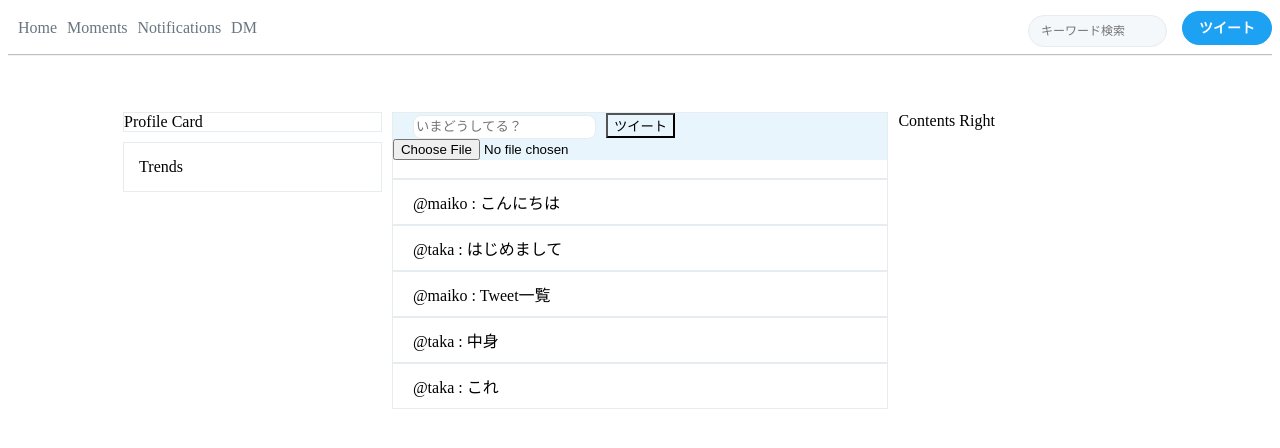
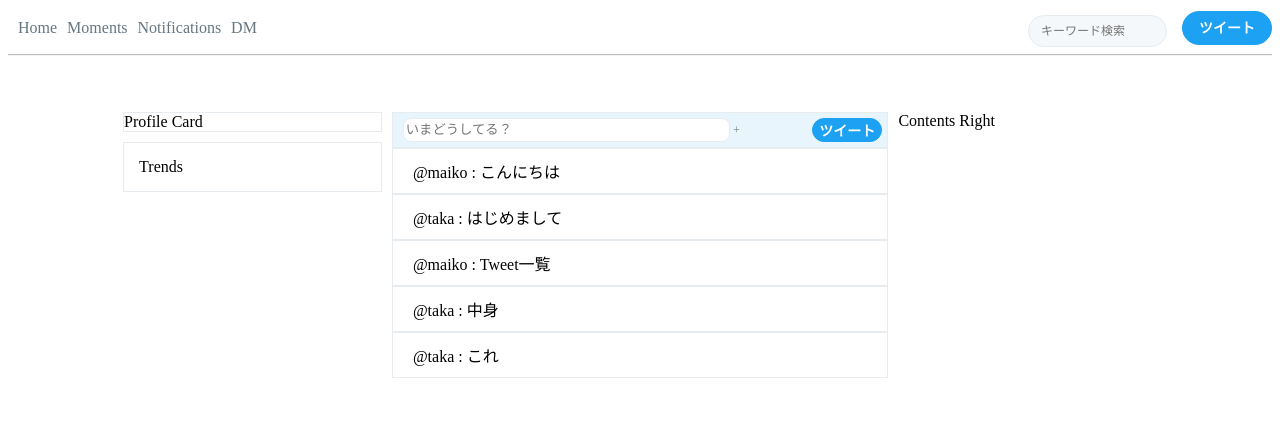
Before and after one commit to TakahitoNakashima/Angula-Apps, an Angular app in the folder copy-twitter-byangular/: page / in a window 1280 px wide. Shown: the top 448 px of the page. Built offline with nearby package versions, Linux system fonts and the light colour scheme.

Commit message:
refactor toNgForm

```diff
--- a/copy-twitter-byangular/src/app/app.module.ts
+++ b/copy-twitter-byangular/src/app/app.module.ts
@@ -10,6 +10,7 @@ import { ContentMainComponent } from './main-container/content-main/content-main
 import { TweetBoxComponent } from './main-container/content-main/tweet-box/tweet-box.component';
 import { StreamContainerComponent } from './main-container/content-main/stream-container/stream-container.component';
 import { TweetContents } from './tweet-contents';
+import { TweetFormComponent } from './main-container/content-main/tweet-form/tweet-form.component';
 
 @NgModule({
   declarations: [
@@ -18,7 +19,8 @@ import { TweetContents } from './tweet-contents';
     MainContainerComponent,
     ContentMainComponent,
     TweetBoxComponent,
-    StreamContainerComponent
+    StreamContainerComponent,
+    TweetFormComponent
   ],
   imports: [
     BrowserModule,
--- a/copy-twitter-byangular/src/app/main-container/content-main/content-main.component.html
+++ b/copy-twitter-byangular/src/app/main-container/content-main/content-main.component.html
@@ -1,12 +1,5 @@
 <div class="content-main" id="timeline">
-    <div class="timeline-tweet-box">
-      <div class="home-tweet-box tweet-box-component tweet-user">
-          <input class="tweet-input" [(ngModel)]="newTweetContents" placeholder="いまどうしてる？">
-          <button (click)="setTweetContents(newTweetContents)">ツイート</button>
-          <input type='file' accept="image/*" (change)="onChangeInput($event)">
-      </div>
-      <img [src]=imageSrc alt="" />
-    </div>
+  <app-tweet-form></app-tweet-form>
   <div class="stream-container">
     <div class="stream">
       <div class="stream-items" *ngFor="let tweetContent of tweetContents">
@@ -17,5 +10,4 @@
       </div>
     </div>
   </div>
-
 </div>
--- a/copy-twitter-byangular/src/app/main-container/content-main/content-main.component.ts
+++ b/copy-twitter-byangular/src/app/main-container/content-main/content-main.component.ts
@@ -11,6 +11,7 @@ export class ContentMainComponent implements OnInit {
 
   newTweetContents = '';
   imageSrc = '';
+  fileName = '';
   reader = new FileReader();
 
   tweetContents: TweetContents[];
@@ -36,13 +37,10 @@ export class ContentMainComponent implements OnInit {
 
   onChangeInput(evt) {
     const file = evt.target.files[0];
-    const filePath = 'upload_files';
-
     this.reader.onload = ((e) => {
       this.imageSrc = e.target['result'];
     });
     this.reader.readAsDataURL(file);
-
   }
 
 }
--- /dev/null
+++ b/copy-twitter-byangular/src/app/main-container/content-main/tweet-form/tweet-form.component.css
@@ -0,0 +1,62 @@
+
+.timeline-tweet-box {
+  border-top-left-radius: inherit;
+  border-top-right-radius: inherit;
+  border: 1px solid #e6ecf0;
+  padding: 1% 0;
+  background-color: #E8F5FD;
+}
+
+.home-tweet-box {
+  background-color: #E8F5FD;
+}
+
+.tweet-input {
+  border: 1px solid #e6ecf0;
+  border-radius: 8px;
+  line-height: 20px;
+  margin: 0 0 0 2%;
+  width: 65%;
+}
+
+.stream-items {
+  background: #fff;
+  border: 1px solid #e6ecf0;
+  background-clip: padding-box;
+  padding: 10% 20%;
+}
+
+.preview-image {
+  width: 96%;
+  padding: 2%;
+}
+
+.tweet-image {
+  width: 100%;
+}
+
+.tweet-button {
+  background-color: #1da1f2;
+   border: 1px solid #1da1f2;
+   color: #fff;
+   border-radius: 100px;
+   box-shadow: none;
+   cursor: pointer;
+   font-size: 14px;
+   font-weight: bold;
+   position: relative;
+   text-align: center;
+   white-space: nowrap;
+   float: right;
+   margin-right: 1%;
+}
+
+.choice-image {
+  font-size: 12px;
+  color: gray;
+  width: 4%;
+}
+
+.choice-image:hover {
+  cursor: pointer;
+}
--- /dev/null
+++ b/copy-twitter-byangular/src/app/main-container/content-main/tweet-form/tweet-form.component.html
@@ -0,0 +1,17 @@
+<div class="timeline-tweet-box">
+  <div class="home-tweet-box tweet-box-component tweet-user">
+    <form (ngSubmit)="onSubmit()" #tweetForm="ngForm">
+      <div class="form-group">
+        <input type='text' class="tweet-input form-control" [(ngModel)]="model.contents" #contents="ngModel" name="contents" placeholder="いまどうしてる？">
+        <label class='choice-image'>
+          +
+          <input type='file' class="form-control" accept="image/*" [ngModel]="model.file" #file="ngModel" name="file"  (change)="onChangeInput($event)" style="display:none;">
+        </label>
+        <button type='submit' class="tweet-button" (click)="setTweetContents(); tweetForm.reset()">ツイート</button>
+      </div>
+    </form>
+  </div>
+  <div *ngIf="fileUrl" class="preview-image">
+    <img [src]=fileUrl alt="" />
+  </div>
+</div>
--- /dev/null
+++ b/copy-twitter-byangular/src/app/main-container/content-main/tweet-form/tweet-form.component.ts
@@ -0,0 +1,43 @@
+import { Component, OnInit } from '@angular/core';
+import { TweetContents } from '../../../tweet-contents';
+import { TweetContentsService } from '../../../service/tweet-contents.service';
+
+@Component({
+  selector: 'app-tweet-form',
+  templateUrl: './tweet-form.component.html',
+  styleUrls: ['./tweet-form.component.css']
+})
+export class TweetFormComponent implements OnInit {
+
+  model = new TweetContents(1, '@Taka', '' , '');
+  reader = new FileReader();
+  fileUrl = '';
+  submitted = false;
+
+  constructor(private tweetContentsService: TweetContentsService) { }
+
+  ngOnInit() {
+  }
+
+  onSubmit() { this.submitted = true; }
+
+  setTweetContents(): void {
+    if (this.model.contents) {
+      this.tweetContentsService.setTweetContents(this.model.contents, this.fileUrl);
+      this.prepareNewTweet();
+    }
+  }
+
+  private prepareNewTweet() {
+    this.model = new TweetContents(1, '@taka', '', '');
+  }
+
+  onChangeInput(evt) {
+    const file = evt.target.files[0];
+    this.reader.onload = ((e) => {
+      this.fileUrl = e.target['result'];
+    });
+    this.reader.readAsDataURL(file);
+  }
+
+}
--- a/copy-twitter-byangular/src/app/tweet-contents.ts
+++ b/copy-twitter-byangular/src/app/tweet-contents.ts
@@ -1,6 +1,9 @@
 export class TweetContents {
-  id: number;
-  user: string;
-  contents: string;
-  file: string;
+
+  constructor(
+    public id: number,
+    public user: string,
+    public contents: string,
+    public file: string
+  ) { }
 }
```
Also changed, not shown: 1 other file (tests, documents, lock files or other folders).
